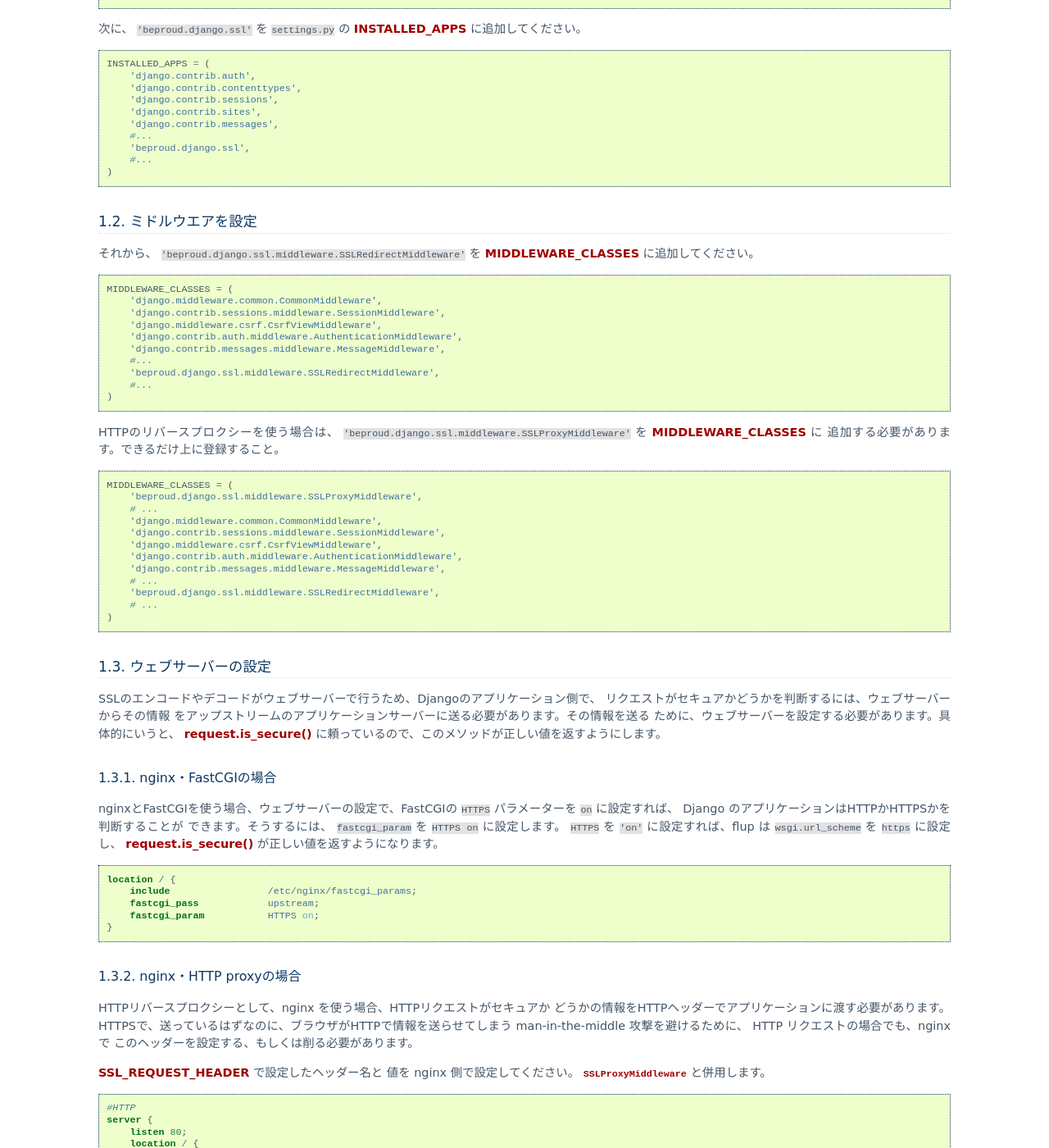
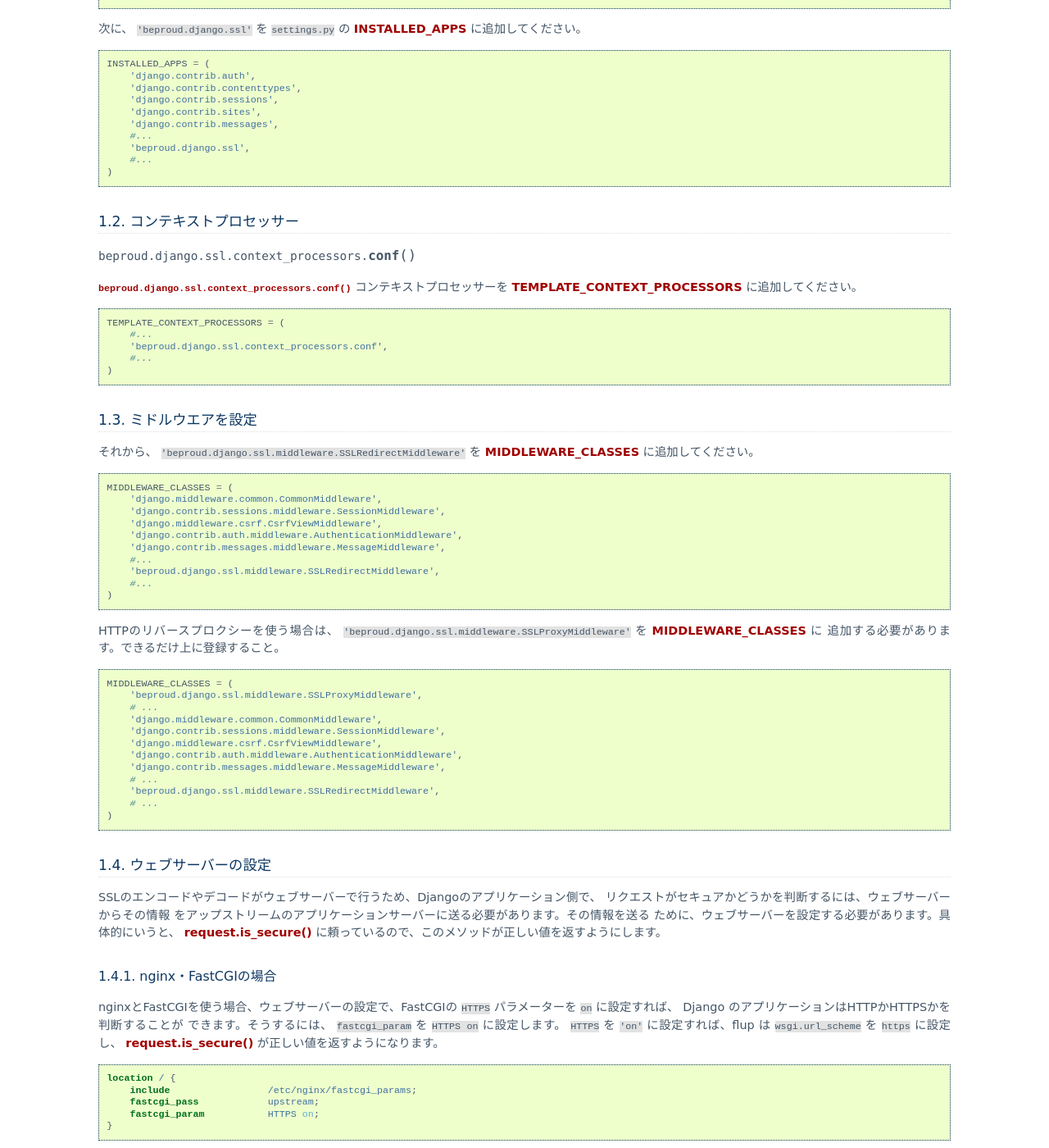
Before and after one commit to beproud/bpssl, a Sphinx documentation site: the page built from docs/ja/source/install.rst, in a window 1280 px wide and 1400 px high, scrolled down 417 px. Shown: the whole window at 82% size. Built offline with Sphinx 7.4.7, drawn with Linux system fonts in a browser that asks for light colours; formulas are drawn with MathJax 3; some of the changed text lies outside the part shown.

Commit message:
Updated the context processors doc.

```diff
--- a/docs/en/source/install.rst
+++ b/docs/en/source/install.rst
@@ -37,7 +37,7 @@
 
 .. function:: beproud.django.ssl.context_processors.conf
 
-Add the :func:`ssl <beproud.django.ssl.context_processors.conf>` context processor to
+Add the :func:`beproud.django.ssl.context_processors.conf` context processor to
 your `TEMPLATE_CONTEXT_PROCESSORS`_ setting.
 
 .. code-block:: python
--- a/docs/ja/source/install.rst
+++ b/docs/ja/source/install.rst
@@ -31,7 +31,21 @@
         #...
     )
 
-.. TODO: Context processor
+コンテキストプロセッサー
+-----------------------------
+
+.. function:: beproud.django.ssl.context_processors.conf
+
+:func:`beproud.django.ssl.context_processors.conf` コンテキストプロセッサーを
+`TEMPLATE_CONTEXT_PROCESSORS`_ に追加してください。
+
+.. code-block:: python
+
+    TEMPLATE_CONTEXT_PROCESSORS = (
+        #...
+        'beproud.django.ssl.context_processors.conf',
+        #...
+    )
 
 ミドルウエアを設定
 -----------------------------
@@ -175,3 +189,4 @@
 .. _`request.is_secure()`: http://djangoproject.jp/doc/ja/1.0/ref/request-response.html#django.http.HttpRequest.is_secure
 .. _`INSTALLED_APPS`: http://djangoproject.jp/doc/ja/1.0/ref/settings.html#installed-apps
 .. _`MIDDLEWARE_CLASSES`: http://djangoproject.jp/doc/ja/1.0/ref/settings.html#setting-MIDDLEWARE_CLASSES
+.. _`TEMPLATE_CONTEXT_PROCESSORS`: http://djangoproject.jp/doc/ja/1.0/ref/settings.html#template-context-processors
```
